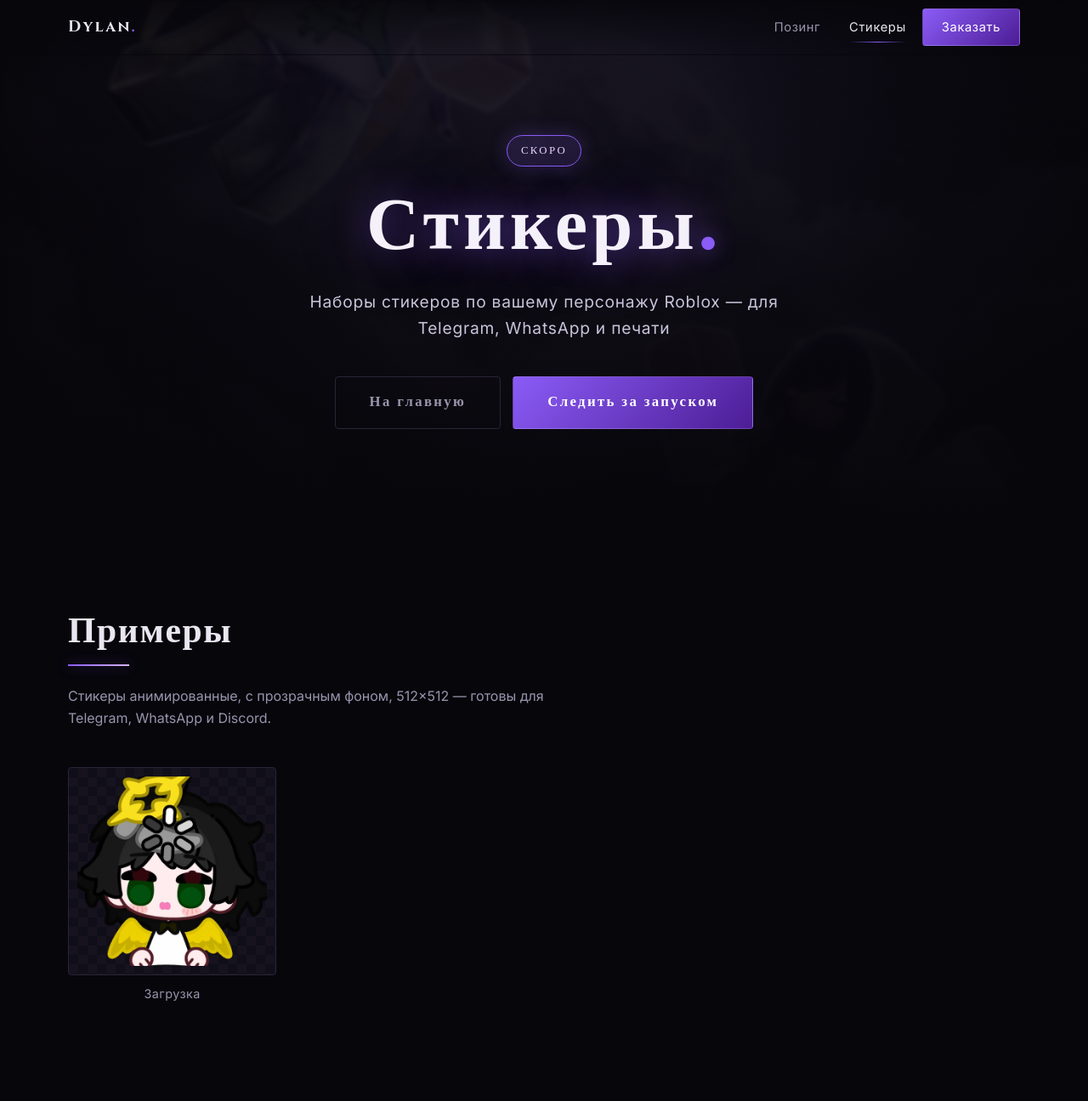
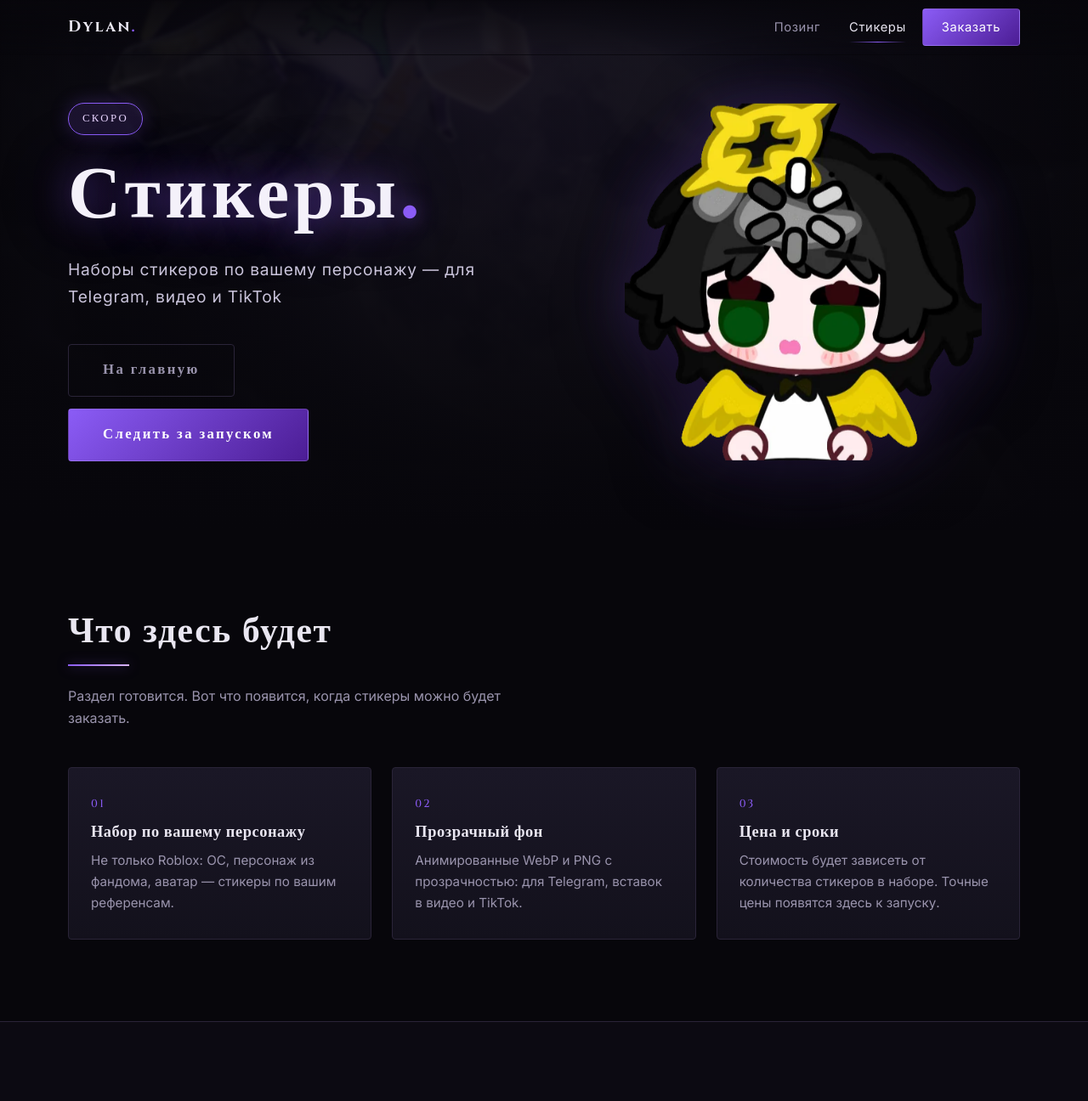
Before and after one commit to sasabusuev970-alt/dylan-posing, a plain HTML site: page stickers/index.html in a window 1280 px wide. Shown: the top 1296 px of the page at 85% size. Drawn offline with Linux system fonts and the light colour scheme.

Commit message:
Site update 2026-11-24 00:09

```diff
--- a/stickers/index.html
+++ b/stickers/index.html
@@ -4,17 +4,17 @@
 <meta charset="UTF-8">
 <meta name="viewport" content="width=device-width, initial-scale=1">
 <title>Dylan.Posing | Стикеры на заказ</title>
-<meta name="description" content="Стикеры на заказ по вашему персонажу Roblox: наборы с прозрачным фоном для Telegram, WhatsApp и печати. Раздел скоро откроется.">
+<meta name="description" content="Стикеры на заказ по вашему персонажу — Roblox, OC, герои фандомов. Анимированные, с прозрачным фоном: для Telegram, видео и TikTok. Скоро.">
 <meta property="og:type" content="website">
 <meta property="og:site_name" content="Dylan.Posing">
 <meta property="og:locale" content="ru_RU">
 <meta property="og:title" content="Dylan.Posing | Стикеры на заказ">
-<meta property="og:description" content="Наборы стикеров по вашему персонажу Roblox — для мессенджеров и печати. Скоро.">
+<meta property="og:description" content="Наборы стикеров по вашему персонажу — для Telegram, видео и TikTok. Скоро.">
 <meta property="og:url" content="https://dylan-posing.online/stickers/">
 <meta property="og:image" content="https://dylan-posing.online/og-cover.jpg">
 <meta name="twitter:card" content="summary_large_image">
 <meta name="twitter:title" content="Dylan.Posing | Стикеры на заказ">
-<meta name="twitter:description" content="Наборы стикеров по вашему персонажу Roblox — для мессенджеров и печати. Скоро.">
+<meta name="twitter:description" content="Наборы стикеров по вашему персонажу — для Telegram, видео и TikTok. Скоро.">
 <meta name="twitter:image" content="https://dylan-posing.online/og-cover.jpg">
 <link rel="canonical" href="https://dylan-posing.online/stickers/">
 <link rel="preconnect" href="https://fonts.googleapis.com">
@@ -147,16 +147,37 @@
     color: #e9d5ff; border: 1px solid var(--accent); border-radius: 999px;
     background: rgba(139, 92, 246, .14); box-shadow: 0 0 22px rgba(139, 92, 246, .25);
   }
+  .hero__inner {
+    display: grid; grid-template-columns: 1.05fr .95fr; align-items: center;
+    gap: 48px; text-align: left;
+  }
+  .hero__text { max-width: 48ch; }
+  .hero__art { position: relative; display: grid; place-items: center; isolation: isolate; }
+  .hero__art::before {
+    content: ""; position: absolute; z-index: -1;
+    width: 82%; aspect-ratio: 1; border-radius: 50%;
+    background: radial-gradient(circle, rgba(139, 92, 246, .42), rgba(76, 29, 149, .18) 55%, transparent 72%);
+    filter: blur(38px);
+  }
+  .hero__sticker {
+    width: min(100%, 420px); height: auto;
+    filter: drop-shadow(0 18px 40px rgba(0, 0, 0, .55)) drop-shadow(0 0 26px rgba(139, 92, 246, .25));
+    animation: floaty 6s ease-in-out infinite;
+  }
+  @keyframes floaty {
+    0%, 100% { transform: translateY(0); }
+    50% { transform: translateY(-12px); }
+  }
   .hero h1 {
     font-size: clamp(2.6rem, 9vw, 5.4rem); font-weight: 900; letter-spacing: 0.06em;
     color: #f4f1fa; text-shadow: 0 0 40px var(--accent-glow), 0 0 90px rgba(76, 29, 149, 0.4);
   }
   .hero h1 .dot { color: var(--accent); text-shadow: 0 0 24px var(--accent-glow); }
   .hero p {
-    margin: 22px auto 40px; max-width: 46ch; color: #c9c3da; font-size: clamp(1rem, 2.4vw, 1.2rem);
+    margin: 22px 0 40px; max-width: 40ch; color: #c9c3da; font-size: clamp(1rem, 2.4vw, 1.2rem);
     letter-spacing: 0.04em;
   }
-  .hero__actions { display: flex; gap: 14px; justify-content: center; flex-wrap: wrap; }
+  .hero__actions { display: flex; gap: 14px; justify-content: flex-start; flex-wrap: wrap; }
 
   .btn {
     display: inline-block; padding: 16px 40px; font-family: var(--font-head);
@@ -177,33 +198,6 @@
   .btn--ghost:hover {
     color: var(--text); border-color: var(--accent);
     box-shadow: 0 0 22px rgba(139, 92, 246, .25);
-  }
-
-  /* ---------- Примеры стикеров ---------- */
-  .sticker-grid {
-    display: grid; grid-template-columns: repeat(auto-fill, minmax(220px, 1fr));
-    gap: 22px; max-width: 780px;
-  }
-  .sticker { margin: 0; }
-  .sticker__frame {
-    position: relative; aspect-ratio: 1 / 1; display: grid; place-items: center;
-    padding: 10px; border: 1px solid var(--line); border-radius: var(--radius);
-    background-color: #100e18;
-    background-image:
-      linear-gradient(45deg, #16131f 25%, transparent 25%, transparent 75%, #16131f 75%),
-      linear-gradient(45deg, #16131f 25%, transparent 25%, transparent 75%, #16131f 75%);
-    background-size: 22px 22px;
-    background-position: 0 0, 11px 11px;
-    transition: border-color .35s, box-shadow .35s;
-  }
-  .sticker:hover .sticker__frame {
-    border-color: var(--accent);
-    box-shadow: 0 0 26px rgba(139, 92, 246, .2);
-  }
-  .sticker__frame img { width: 100%; height: 100%; object-fit: contain; }
-  .sticker figcaption {
-    margin-top: 10px; text-align: center; color: var(--muted); font-size: .9rem;
-    letter-spacing: .03em;
   }
 
   /* ---------- Карточки ---------- */
@@ -252,6 +246,11 @@
   .footer-copy { opacity: .8; }
 
   @media (max-width: 900px) {
+    .hero__inner { grid-template-columns: 1fr; text-align: center; gap: 34px; }
+    .hero__text { margin-inline: auto; }
+    .hero p { margin-inline: auto; }
+    .hero__actions { justify-content: center; }
+    .hero__sticker { width: min(64%, 300px); }
     .cards { grid-template-columns: 1fr; max-width: 520px; }
   }
   @media (max-width: 640px) {
@@ -295,34 +294,23 @@
 </nav>
 
 <header class="hero">
-  <div class="wrap">
-    <div class="badge">Скоро</div>
-    <h1>Стикеры<span class="dot">.</span></h1>
-    <p>Наборы стикеров по вашему персонажу Roblox — для Telegram, WhatsApp и печати</p>
-    <div class="hero__actions">
-      <a href="../" class="btn btn--ghost">На главную</a>
-      <a href="https://www.tiktok.com/@dylan_993l" class="btn" target="_blank" rel="noopener">Следить за запуском</a>
+  <div class="wrap hero__inner">
+    <div class="hero__text">
+      <div class="badge">Скоро</div>
+      <h1>Стикеры<span class="dot">.</span></h1>
+      <p>Наборы стикеров по вашему персонажу — для Telegram, видео и TikTok</p>
+      <div class="hero__actions">
+        <a href="../" class="btn btn--ghost">На главную</a>
+        <a href="https://www.tiktok.com/@dylan_993l" class="btn" target="_blank" rel="noopener">Следить за запуском</a>
+      </div>
+    </div>
+    <div class="hero__art">
+      <img class="hero__sticker" src="media/dylan-loading.webp" alt="Анимированный стикер Dylan" width="512" height="512" decoding="async">
     </div>
   </div>
 </header>
 
 <main>
-  <section id="examples">
-    <div class="wrap">
-      <h2>Примеры</h2>
-      <div class="rule"></div>
-      <p class="section-intro">Стикеры анимированные, с прозрачным фоном, 512×512 — готовы для Telegram, WhatsApp и Discord.</p>
-      <div class="sticker-grid">
-        <figure class="sticker">
-          <div class="sticker__frame">
-            <img src="media/dylan-loading.webp" alt="Стикер Dylan — загрузка" width="512" height="512" loading="lazy" decoding="async">
-          </div>
-          <figcaption>Загрузка</figcaption>
-        </figure>
-      </div>
-    </div>
-  </section>
-
   <section id="about">
     <div class="wrap">
       <h2>Что здесь будет</h2>
@@ -332,12 +320,12 @@
         <div class="card">
           <div class="card__num">01</div>
           <h3>Набор по вашему персонажу</h3>
-          <p>Стикеры с вашим Roblox-аватаром: эмоции, позы, детали одежды и аксессуары — всё по вашим референсам.</p>
+          <p>Не только Roblox: OC, персонаж из фандома, аватар — стикеры по вашим референсам.</p>
         </div>
         <div class="card">
           <div class="card__num">02</div>
           <h3>Прозрачный фон</h3>
-          <p>PNG и WebP с прозрачностью: готово для Telegram, WhatsApp, Discord и печати наклеек.</p>
+          <p>Анимированные WebP и PNG с прозрачностью: для Telegram, вставок в видео и TikTok.</p>
         </div>
         <div class="card">
           <div class="card__num">03</div>
```
